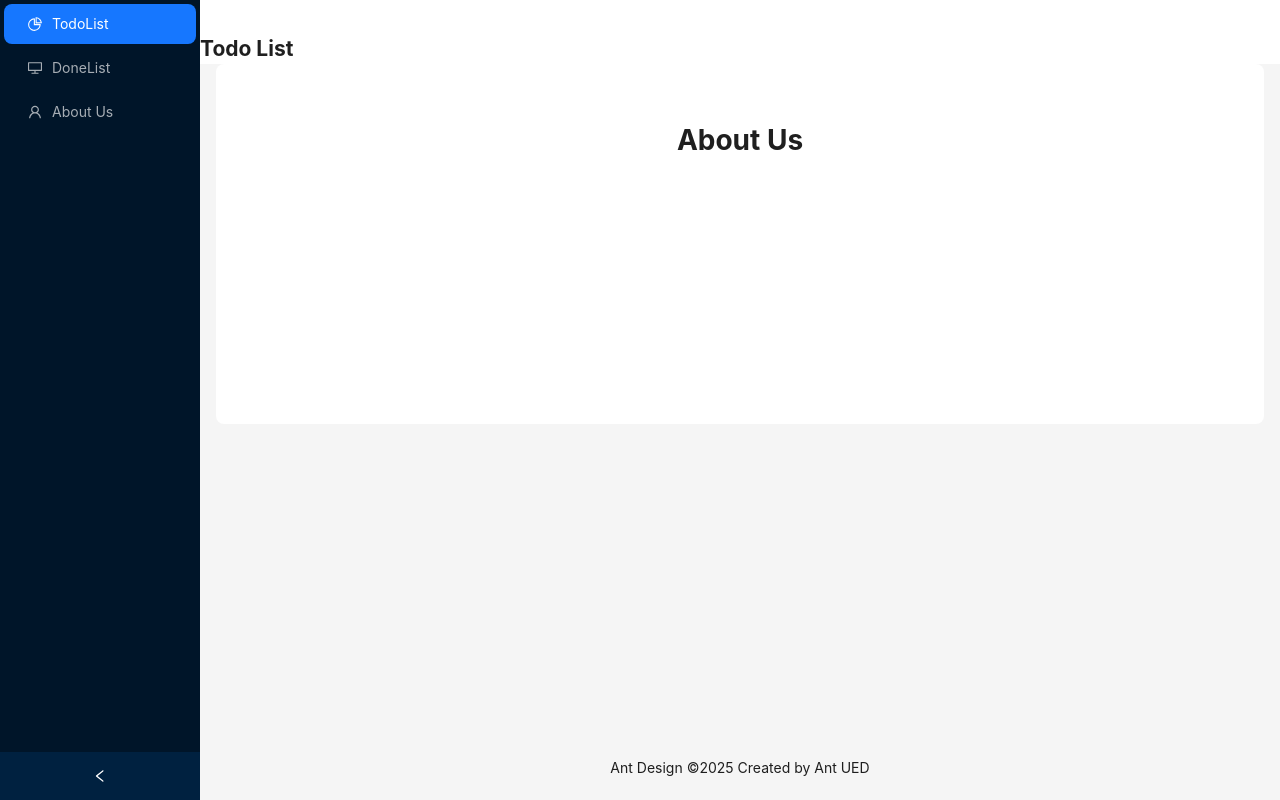
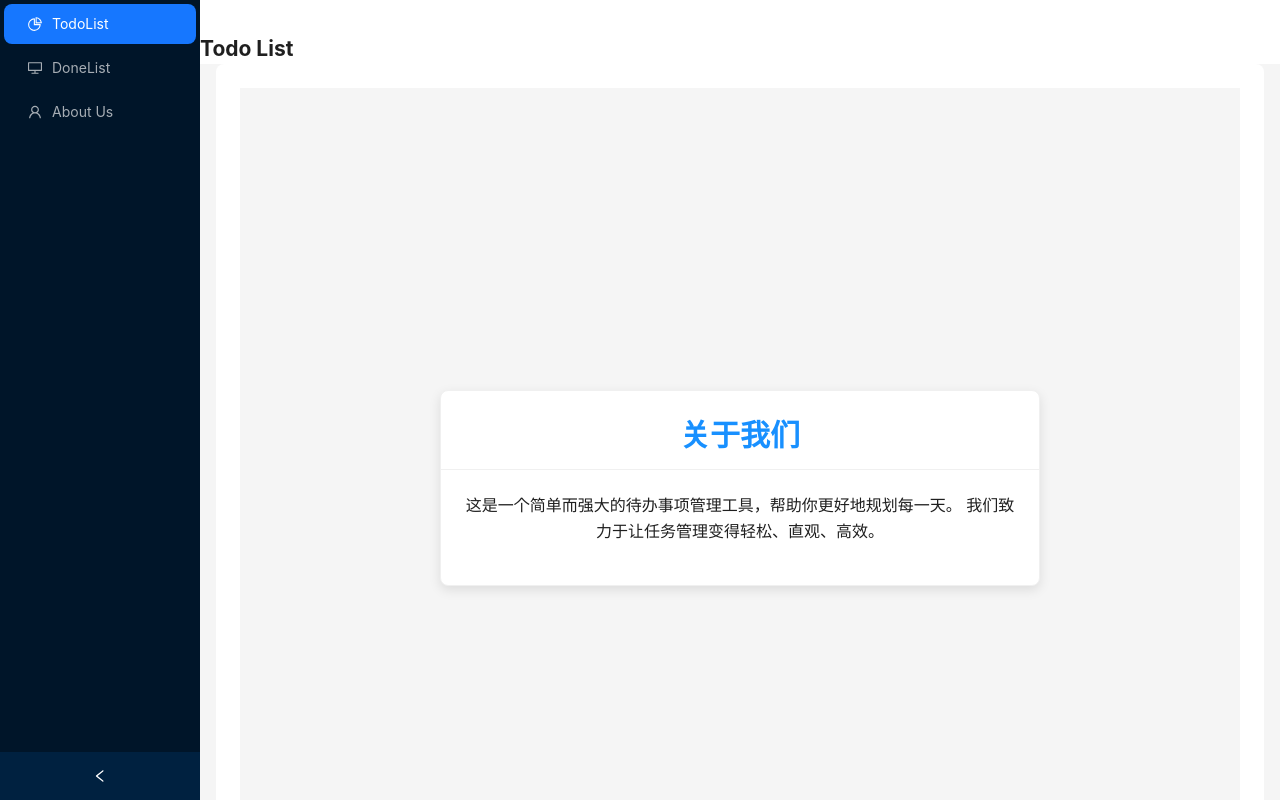
Before and after one commit to liule13/day10-todo, a React (Create React App) app: page /about in a window 1280 px wide. Shown: the top 800 px of the page. Built offline with nearby package versions, Linux system fonts and the light colour scheme; no server answers.

Commit message:
feat: beatify AboutUsPage

```diff
--- a/src/pages/AboutUsPage.js
+++ b/src/pages/AboutUsPage.js
@@ -1,7 +1,32 @@
+import React from 'react';
+import { Typography, Card } from 'antd';
+
+const { Title, Paragraph } = Typography;
+
 export function AboutUsPage() {
     return (
-        <div className="todo-list">
-            <h1>About Us</h1>
+        <div style={{
+            padding: '50px 20px',
+            minHeight: '100vh',
+            background: '#f5f5f5',
+            display: 'flex',
+            justifyContent: 'center',
+            alignItems: 'center',
+        }}>
+            <Card
+                title={<Title level={2} style={{ textAlign: 'center', color: '#1890ff' }}>关于我们</Title>}
+                style={{
+                    width: '100%',
+                    maxWidth: '600px',
+                    boxShadow: '0 4px 12px rgba(0,0,0,0.1)',
+                    textAlign: 'center'
+                }}
+            >
+                <Paragraph style={{ fontSize: '16px', lineHeight: '1.6' }}>
+                    这是一个简单而强大的待办事项管理工具，帮助你更好地规划每一天。
+                    我们致力于让任务管理变得轻松、直观、高效。
+                </Paragraph>
+            </Card>
         </div>
     );
 }
```
